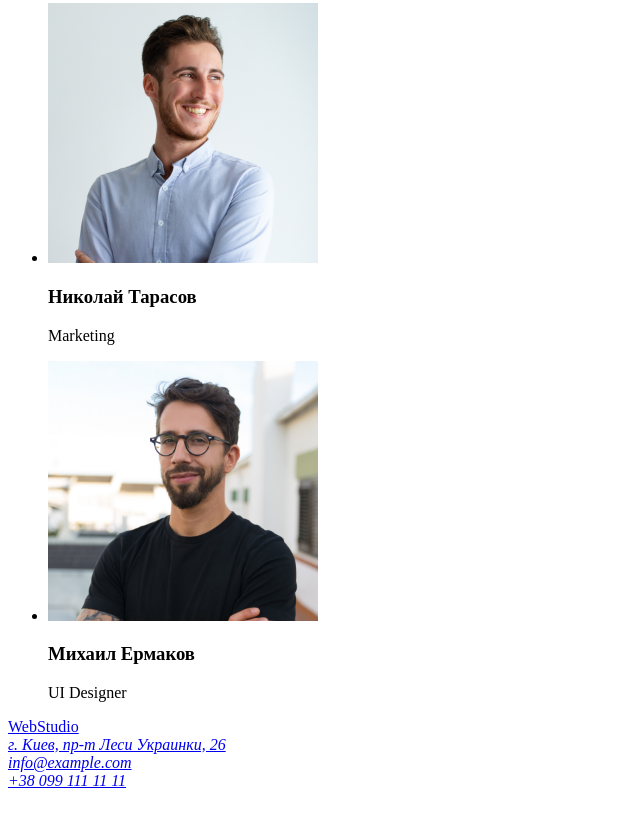
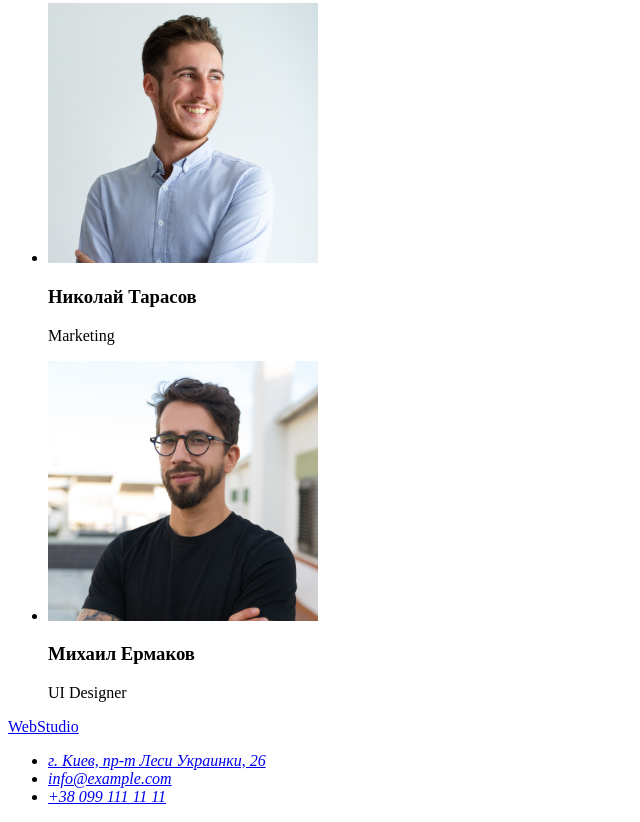
Before and after one commit to valhanovska/goit-markup-hw-02, a plain HTML site: page index.html in a window 1280 px wide. Shown: the part 2333-3155 px from the top of the page, without its empty margins (0-640 px from the left). Before the commit the page ends 3131 px from the top, so only its background shows below. Drawn offline with Linux system fonts and the light colour scheme.

Commit message:
Добавляет список

```diff
--- a/index.html
+++ b/index.html
@@ -96,9 +96,12 @@
     <footer>
         <a href="./index.html">WebStudio</a>
         <address>
-            <a href="https://www.google.com/maps/place/%D0%B1%D1%83%D0%BB.+%D0%9B%D0%B5%D1%81%D0%B8+%D0%A3%D0%BA%D1%80%D0%B0%D0%B8%D0%BD%D0%BA%D0%B8,+26,+%D0%9A%D0%B8%D0%B5%D0%B2,+02000/@50.4265841,30.5361971,17z/data=!3m1!4b1!4m5!3m4!1s0x40d4cf0e033ecbe9:0x57a4dffefec77da0!8m2!3d50.4265807!4d30.5383858" target="_blank" rel="noopener noreferrer">г. Киев, пр-т Леси Украинки, 26</a><br/>
-            <a href="mailto:info@example.com">info@example.com</a><br/>
-            <a href="tel:+380991111111">+38 099 111 11 11</a>
+            <ul>
+                <li><a href="https://www.google.com/maps/place/%D0%B1%D1%83%D0%BB.+%D0%9B%D0%B5%D1%81%D0%B8+%D0%A3%D0%BA%D1%80%D0%B0%D0%B8%D0%BD%D0%BA%D0%B8,+26,+%D0%9A%D0%B8%D0%B5%D0%B2,+02000/@50.4265841,30.5361971,17z/data=!3m1!4b1!4m5!3m4!1s0x40d4cf0e033ecbe9:0x57a4dffefec77da0!8m2!3d50.4265807!4d30.5383858"
+                    target="_blank" rel="noopener noreferrer">г. Киев, пр-т Леси Украинки, 26</a></li>
+                <li><a href="mailto:info@example.com">info@example.com</a></li>
+                <li><a href="tel:+380991111111">+38 099 111 11 11</a></li>
+            </ul>
         </address>
     </footer>
 
```
